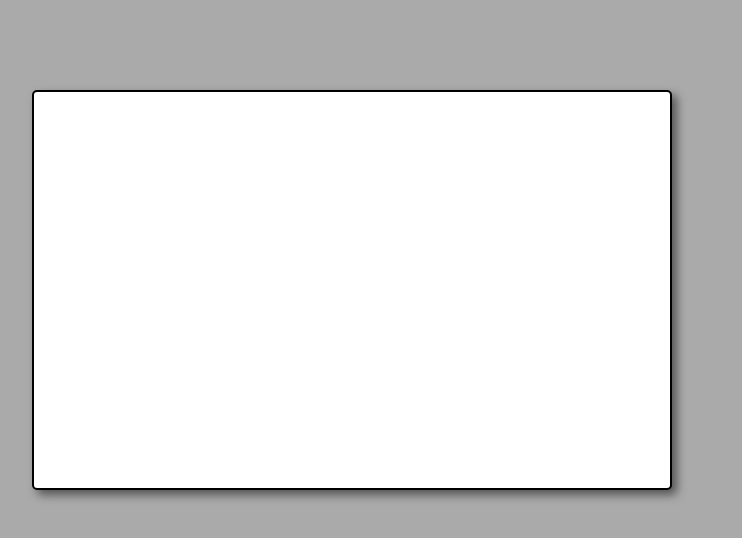
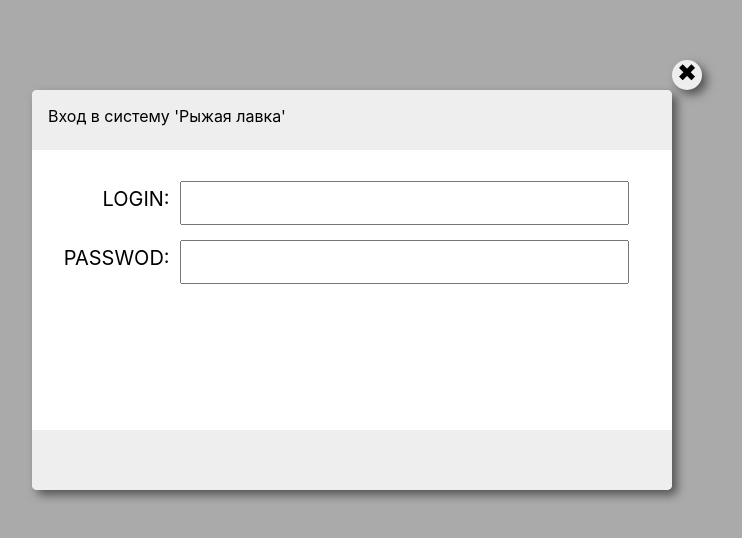
Before and after one commit to LeoUral/flowers, a React (Create React App) app in the folder client/: page / in a window 1280 px wide. Shown: the part 110-648 px from the top of the page, without its empty margins (288-1030 px from the left). Built offline with nearby package versions, Linux system fonts and the light colour scheme.

Commit message:
login window

```diff
--- a/client/src/components/ModalMiddle.jsx
+++ b/client/src/components/ModalMiddle.jsx
@@ -1,10 +1,20 @@
 import React from "react";
+import InputDataUser from "./users/InputDataUser";
 
 export default class ModalMiddle extends React.Component {
     constructor(props) {
         super(props);
-        this.state = {}
+        this.state = {
+            textHeader: '',
+            textFooter: '',
+        }
 
+    }
+    componentDidMount() {
+        this.setState({
+            textHeader: this.props.textHeader,
+            textFooter: this.props.textFooter,
+        })
     }
 
     render() {
@@ -15,7 +25,18 @@ export default class ModalMiddle extends React.Component {
 
                     </div>
                     <div className="modal_middle_window" >
-
+                        <header className="modal_middle_window_head" >
+                            <span> {this.state.textHeader}</span>
+                            <div className="close_modal" >
+                                <div className="close_modal_cross" > &#10006; </div>
+                            </div>
+                        </header>
+                        <div className="modal_middle_windo_context" >
+                            <InputDataUser />
+                        </div>
+                        <footer className="modal_middle_window_footer" >
+                            <span> {this.state.textFooter}</span>
+                        </footer>
                     </div>
 
                 </div>
--- /dev/null
+++ b/client/src/components/users/InputDataUser.jsx
@@ -0,0 +1,49 @@
+import React, { useState } from 'react';
+
+
+const InputDataUser = () => {
+
+    const [login, setLogin] = useState('')
+    const [password, setPassword] = useState('')
+
+    const doChangeLogin = (e) => {
+        setLogin(e.target.value)
+        console.log(`E::: `, login); // test
+    }
+
+    const doChangePassword = (e) => {
+        setPassword(e.target.value)
+        console.log(`Pass::: `, login); // test
+    }
+
+    return (
+        <>
+            <div className='box_flex'>
+                <div className='text_box'> LOGIN: </div>
+                <div className='input_box'>
+                    <input
+                        type="text"
+                        className='input_login'
+                        onChange={doChangeLogin}
+                        value={login}
+                    />
+                </div>
+            </div>
+
+            <div className='box_flex'>
+                <div className='text_box'>PASSWOD: </div>
+                <div className='input_box'>
+                    <input
+                        type="text"
+                        className='input_login'
+                        onChange={doChangePassword}
+                        value={password}
+                    />
+                </div>
+            </div>
+
+        </>
+    )
+}
+
+export default InputDataUser
--- a/client/src/components/users/Login.jsx
+++ b/client/src/components/users/Login.jsx
@@ -10,7 +10,10 @@ export default class Login extends React.Component {
     render() {
         return (
             <>
-                <ModalMiddle />
+                <ModalMiddle
+                    textHeader={`Вход в систему 'Рыжая лавка'`}
+                    textFooter=''
+                />
             </>
         )
     }
--- a/client/src/style/_variables.scss
+++ b/client/src/style/_variables.scss
@@ -0,0 +1,3 @@
+$border_modal_middle: 2px;
+$radius_border_modal_middle: 5px;
+$shadow_border_modal_middle: 5px 5px 10px #555;
--- a/client/src/style/css/style.css
+++ b/client/src/style/css/style.css
@@ -31,10 +31,104 @@
   left: 25vw;
   z-index: 101;
   background-color: #fff;
-  border: 2px solid #000;
+  border: 2px solid none;
   border-radius: 5px;
   -webkit-box-shadow: 5px 5px 10px #555;
           box-shadow: 5px 5px 10px #555;
   -webkit-box-sizing: border-box;
           box-sizing: border-box;
 }
+
+.modal_middle_window .modal_middle_window_head {
+  width: 100%;
+  height: 15%;
+  padding: 2.5%;
+  background-color: #eee;
+  -webkit-box-sizing: border-box;
+          box-sizing: border-box;
+  border-radius: 5px 5px 0 0;
+  box-sizing: border-box;
+  position: relative;
+  z-index: 102;
+}
+
+.modal_middle_window .modal_middle_windo_context {
+  width: 100%;
+  height: 70%;
+  padding: 2.5%;
+  background-color: #fff;
+  -webkit-box-sizing: border-box;
+          box-sizing: border-box;
+}
+
+.modal_middle_window .modal_middle_window_footer {
+  width: 100%;
+  height: 15%;
+  padding: 2.5%;
+  background-color: #eee;
+  border-radius: 0 0 5px 5px;
+  -webkit-box-sizing: border-box;
+          box-sizing: border-box;
+}
+
+.box_flex {
+  width: 100%;
+  display: -webkit-box;
+  display: -ms-flexbox;
+  display: flex;
+  -webkit-box-orient: horizontal;
+  -webkit-box-direction: normal;
+      -ms-flex-direction: row;
+          flex-direction: row;
+  -ms-flex-wrap: nowrap;
+      flex-wrap: nowrap;
+  margin: 15px 0 0 0;
+}
+
+.text_box {
+  width: 20%;
+  height: 20px;
+  font-size: 20px;
+  padding: 6px 0;
+  text-align: right;
+  margin-right: 10px;
+}
+
+.input_box {
+  width: 70%;
+  text-align: center;
+}
+
+.input_login {
+  width: 100%;
+  height: 20px;
+  font-size: 20px;
+  padding: 10px;
+}
+
+.close_modal {
+  position: absolute;
+  cursor: pointer;
+  width: 30px;
+  height: 30px;
+  border-radius: 50%;
+  background-color: #eee;
+  top: -30px;
+  right: -30px;
+  -webkit-box-shadow: 5px 5px 10px #555;
+          box-shadow: 5px 5px 10px #555;
+}
+
+.close_modal .close_modal_cross {
+  font-size: 24px;
+  margin: -2px 0 0 5px;
+}
+
+.close_modal:hover {
+  background-color: #ccc;
+}
+
+.close_modal:active {
+  -webkit-box-shadow: none;
+          box-shadow: none;
+}
--- a/client/src/style/style.scss
+++ b/client/src/style/style.scss
@@ -37,4 +37,81 @@
     border-radius: $radius_border_modal_middle;
     box-shadow: $shadow_border_modal_middle;
     box-sizing: border-box;
+    .modal_middle_window_head {
+        width: 100%;
+        height: 15%;
+        padding: 2.5%;
+        background-color: $color_bg_modal_middle_header;
+        box-sizing: border-box;
+        border-radius: 5px 5px 0 0;
+        box-sizing: border-box;
+        position: relative;
+        z-index: 102;
+    }
+    .modal_middle_windo_context {
+        width: 100%;
+        height: 70%;
+        padding: 2.5%;
+        background-color: $color_bg_modal_middle_context;
+        box-sizing: border-box;
+    }
+    .modal_middle_window_footer {
+        width: 100%;
+        height: 15%;
+        padding: 2.5%;
+        background-color: $color_bg_modal_middle_footer;
+        border-radius: 0 0 5px 5px;
+        box-sizing: border-box;
+    }
 }
+
+.box_flex {
+    width: 100%;
+    display: flex;
+    flex-direction: row;
+    flex-wrap: nowrap;
+    margin: 15px 0 0 0;
+}
+
+.text_box {
+    width: 20%;
+    height: 20px;
+    font-size: 20px;
+    padding: 6px 0;
+    text-align: right;
+    margin-right: 10px;
+}
+
+.input_box {
+    width: 70%;
+    text-align: center;
+}
+
+.input_login {
+    width: 100%;
+    height: 20px;
+    font-size: 20px;
+    padding: 10px;
+}
+
+.close_modal {
+    position: absolute;
+    cursor: pointer;
+    width: 30px;
+    height: 30px;
+    border-radius: 50%;
+    background-color: $color_close_modal;
+    top: -30px;
+    right: -30px;
+    box-shadow: $shadow_border_modal_middle;
+    .close_modal_cross {
+        font-size: 24px;
+        margin: -2px 0 0 5px;
+    }
+    &:hover {
+        background-color: $color_hover_close;
+    }
+    &:active {
+        box-shadow: none;
+    }
+}
```
Also changed, not shown: client/src/style/_color.scss (+6 -4 lines).
